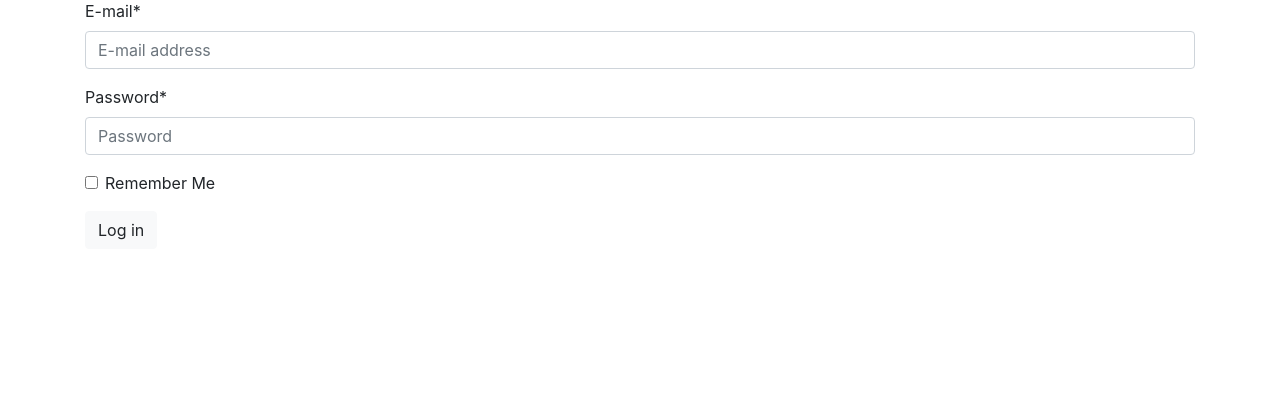
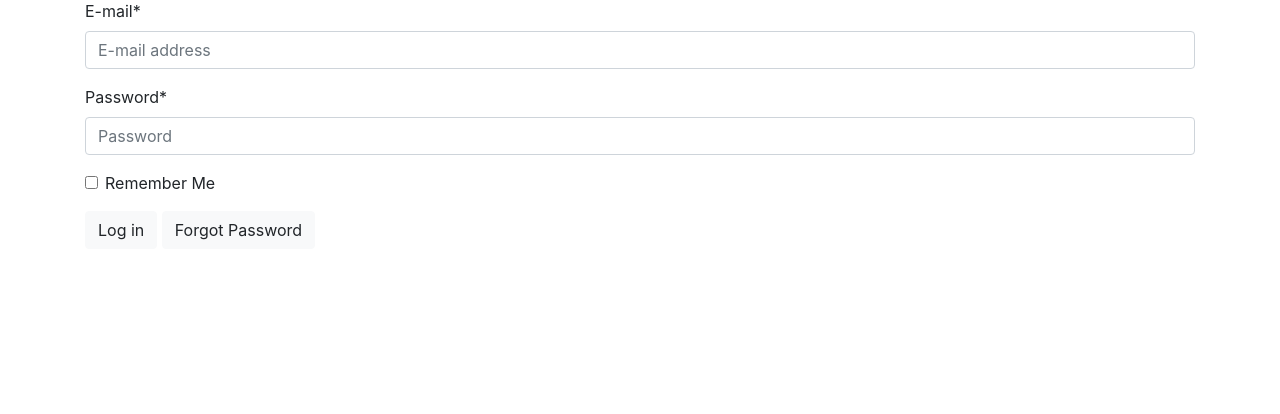
Before and after one commit to jlamonade/splitteroni, a Django app: page /users/login/ in a window 1280 px wide. Shown: the part 128-542 px from the top of the page. Run offline with Django 3.2, Linux system fonts and the light colour scheme; parts of the project's set-up code (start-up, migrations or seed data) failed here and were passed over; some libraries are stand-ins or nearby versions.

Commit message:
Added forgot password link to login page

```diff
--- a/templates/account/login.html
+++ b/templates/account/login.html
@@ -9,5 +9,6 @@
         {% csrf_token %}
         {{ form|crispy }}
         <button type="submit" class="btn btn-light">Log in</button>
+        <a href="{% url 'account_reset_password' %}" class="btn btn-light">Forgot Password</a>
     </form>
 {% endblock content %}
--- a/templates/account/password_change.html
+++ b/templates/account/password_change.html
@@ -7,11 +7,9 @@
 
 {% block content %}
     <h1>{% trans "Change Password" %}</h1>
-
     <form method="POST" action="{% url 'account_change_password' %}" class="password_change">
         {% csrf_token %}
         {{ form|crispy }}
         <button class="btn btn-light" type="submit" name="action">{% trans "Change Password" %}</button>
     </form>
 {% endblock %}
-© 2020 GitHub, Inc.
```
Also changed, not shown: splitter/migrations/0009_merge_20201012_2025.py (added).
